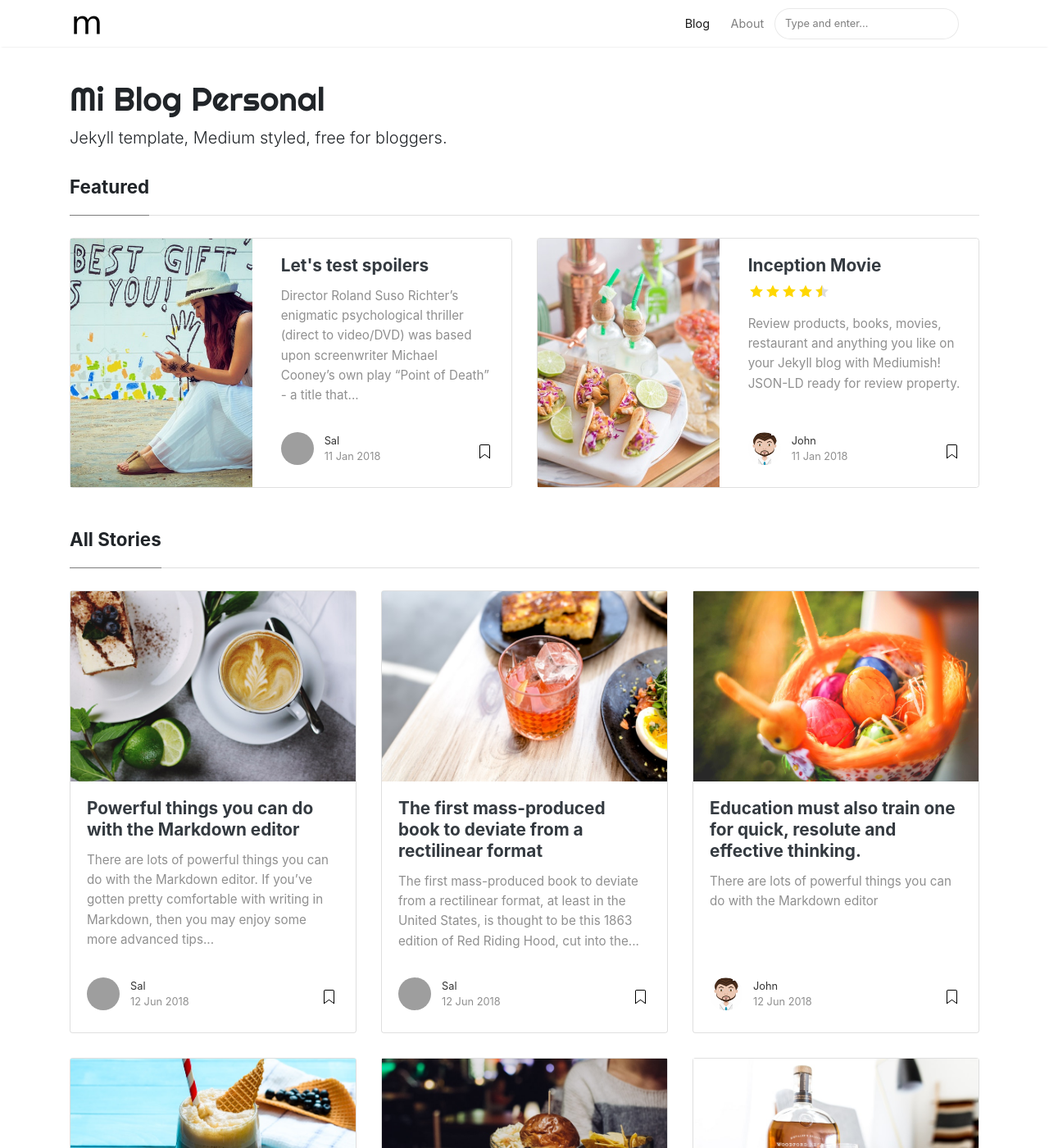
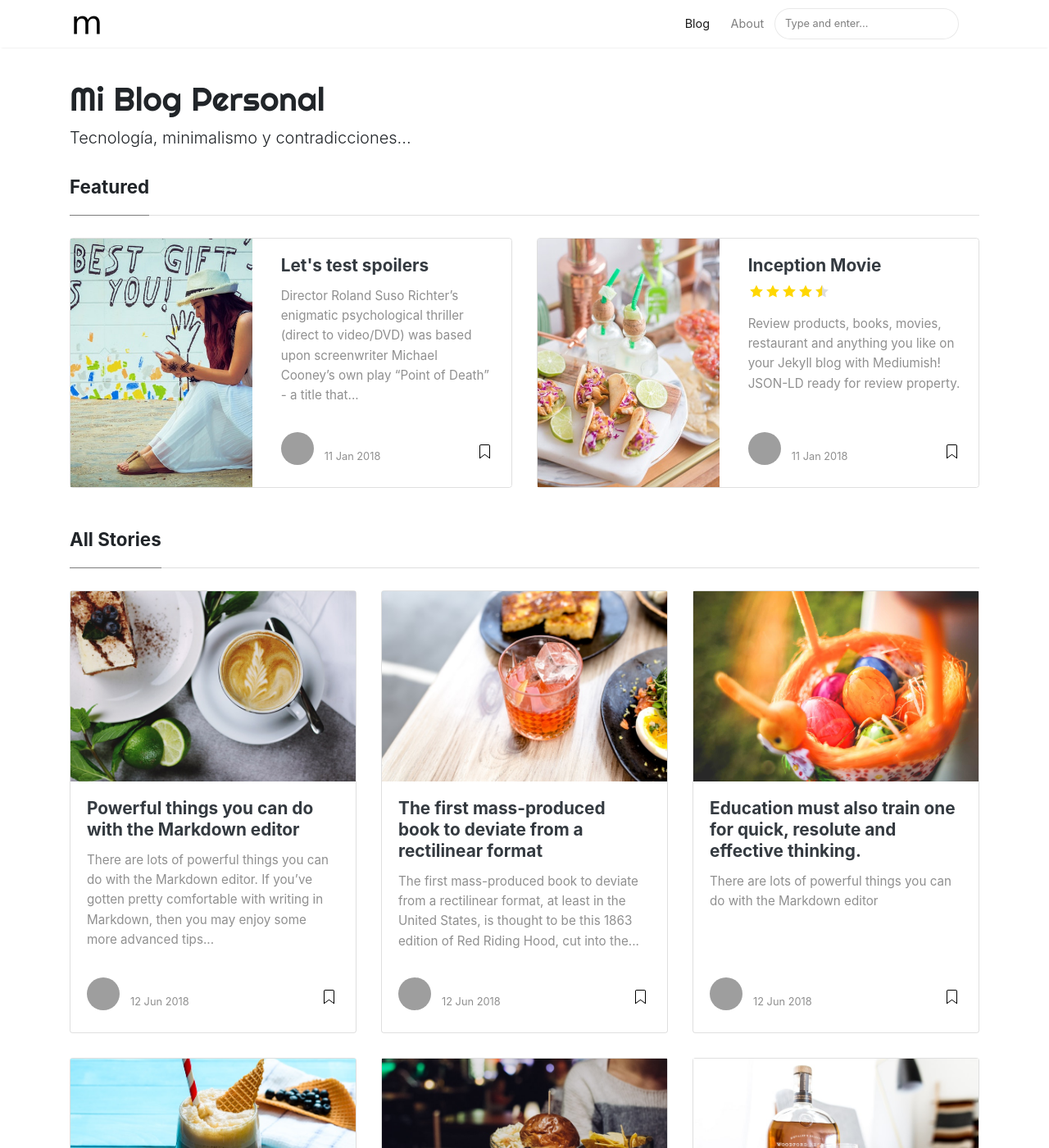
Before and after one commit to joseruizaviles/joseruizaviles.github.io, a Jekyll site: the page built from index.html, in a window 1280 px wide and 1400 px high. Shown: the whole window at 82% size. Built offline with Jekyll 4.4.1, drawn with Linux system fonts in a browser that asks for light colours; nearby versions of some CDN libraries; the list of posts is cut into pages by our own code; grey boxes are pictures that could not be loaded.

Commit message:
Update _config.yml

```diff
--- a/_config.yml
+++ b/_config.yml
@@ -1,7 +1,7 @@
 # Site
 name: "Mi Blog Personal"
 title: "Mi Blog Personal"
-description: "Jekyll template, Medium styled, free for bloggers."
+description: "Tecnología, minimalismo y contradicciones..."
 logo: 'assets/images/logo.png'
 favicon: 'assets/images/logo.png'
 baseurl: /
@@ -10,16 +10,16 @@ permalink: /:title/
 
 # Authors
 authors:
-  sal:
-    name: Sal
-    display_name: Sal
+  jose:
+    name: José
+    display_name: José
     gravatar: e56154546cf4be74e393c62d1ae9f9d4
     email: wowthemesnet@gmail.com
     web: https://www.wowthemes.net
     twitter: https://twitter.com/wowthemesnet
     description: "Author of Mediumish, a Bootstrap Medium styled template available for WordPress, HTML, Ghost and Jekyll. You are currently previewing Jekyll template demo."
-  john:
-    name: John
+  cristy:
+    name: Cristy
     display_name: John
     avatar: 'assets/images/avatar.png'
     gravatar: b1cc14991db7a456fcd761680bbc8f81
```
